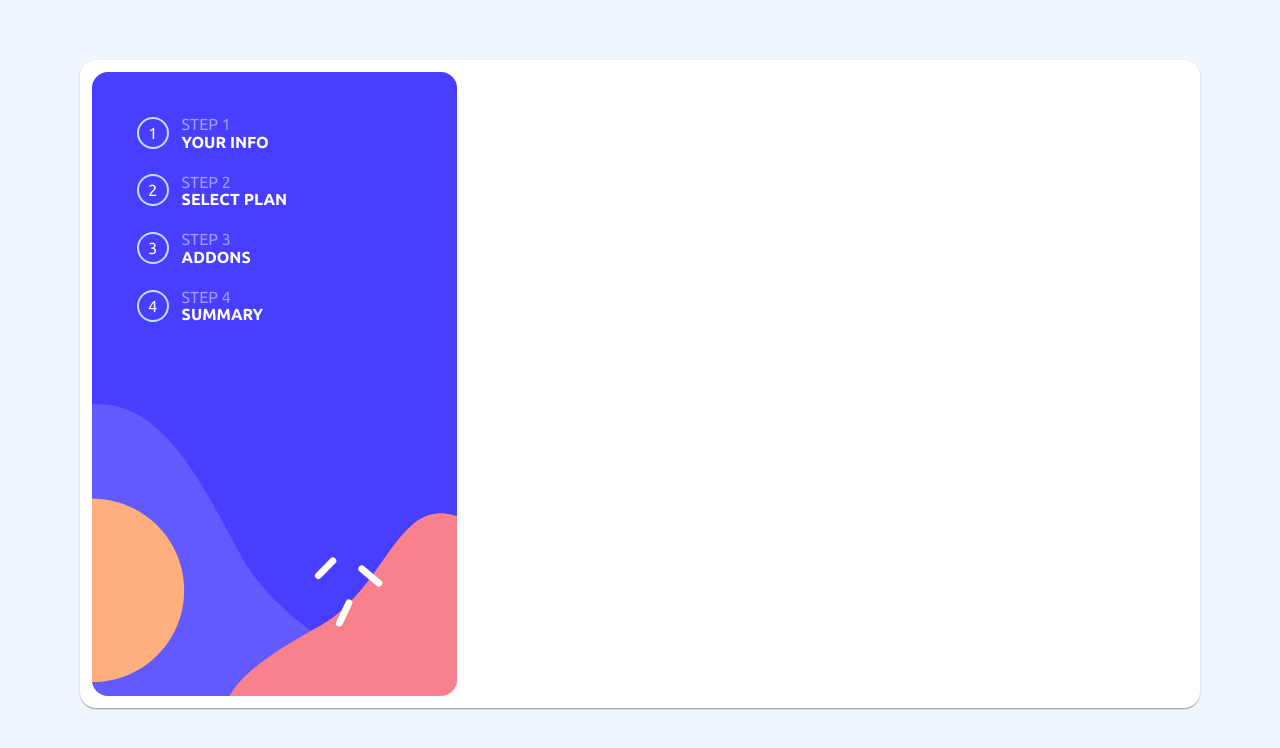
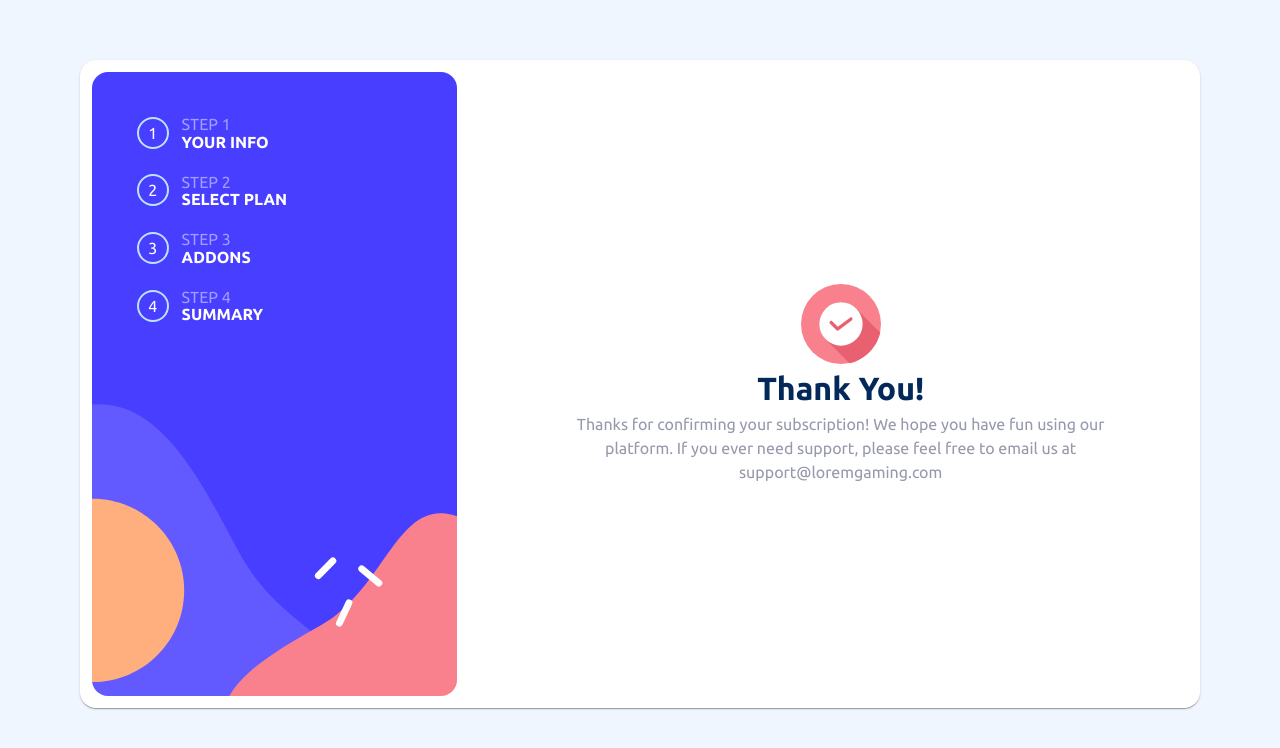
Before and after one commit to Makita7/stepForm, a Vue app: page /thank-you in a window 1280 px wide. Shown: the top 748 px of the page. Built offline with nearby package versions, Linux system fonts and the light colour scheme.

Commit message:
making thank you card

```diff
--- a/index.html
+++ b/index.html
@@ -2,7 +2,7 @@
 <html lang="en">
   <head>
     <meta charset="UTF-8">
-    <link rel="icon" href="/favicon.ico">
+    <link rel="icon" href="/src/assets/favicon-32x32.png">
     <meta name="viewport" content="width=device-width, initial-scale=1.0">
     <title>Multi-Step Form</title>
   </head>
--- a/src/pages/addonsPage.vue
+++ b/src/pages/addonsPage.vue
@@ -3,7 +3,6 @@
 import { onMounted, ref } from 'vue';
 import { usePurchaseStore } from '../stores/purchaseStore';
 
-//TODO: this variable should be in pinia so the data is shared
 const addOnsCopy: Ref<addOns[]> = ref([]);
 const store = usePurchaseStore();
 
@@ -19,9 +18,6 @@ interface addOns {
 onMounted(() => {
     addOnsCopy.value = store.addOnds;
 });
-
-
-// TODO: make a copy of the addOns and save the original list in pinia to you can have a copy before saving the list
 
 </script>
 
--- a/src/pages/summaryPage.vue
+++ b/src/pages/summaryPage.vue
@@ -4,10 +4,10 @@
     import { onMounted, ref } from 'vue';
 
     const store = usePurchaseStore();
-
     const addOns = store.addOnds.filter(i => i.added);
     const plan = store.Plans.filter(i => i.title === store.selected)
     let total: ref<number> = ref(0);
+    let dialog: boolean = ref(false);
 
     function sumTotal(){
         addOns.forEach(el => {
@@ -62,8 +62,18 @@
         <router-link to="/add-ons">
             <v-btn class="align b l" variant="text">Go Back</v-btn>
         </router-link>
-        <v-btn class="align elevation-0 b r w" color="var(--purplish-blue)" size="large">Confirm</v-btn>
+        <v-btn @click="dialog = true" class="align elevation-0 b r w" color="var(--purplish-blue)" size="large">Confirm</v-btn>
     </div>
+    <v-dialog v-model="dialog" width="20rem">
+        <v-card title="Are you sure?">
+            <div class="d-flex justify-space-evenly w-100 mb-4 mt-4">
+                <v-btn @click="dialog = false" color="var(--purplish-blue)" variant="text" class="elevation-0">No</v-btn>
+                <router-link to="/thank-you">
+                    <v-btn color="var(--purplish-blue)" variant="text" class="elevation-0">Yes</v-btn>
+                </router-link>
+            </div>
+        </v-card>
+    </v-dialog>
 </template>
 
 <style lang="scss" scoped>
--- /dev/null
+++ b/src/pages/thankYouPage.vue
@@ -0,0 +1,28 @@
+
+<script setup lang="ts">
+</script>
+
+<template>
+    <div class="d-flex mx-4 thx">
+        <img class="mx-auto" src="../assets/icon-thank-you.svg" alt="thank-you" />
+        <p class="title">Thank You!</p>
+        <p class="detail">Thanks for confirming your subscription! We hope you have fun using our platform. If you ever need support, please feel free to email us at support@loremgaming.com</p>
+    </div>
+</template>
+
+<style lang="scss" scoped>
+    .thx{
+        min-height: 100%;
+        text-align: center;
+        flex-direction: column;
+        justify-content: center;
+        img{
+            max-width: 5rem;
+        }
+        .title{
+            color: var(--marineblue);
+            font-weight: bold;
+            font-size: 2rem;
+        }
+    }
+</style>
--- a/src/router/router.js
+++ b/src/router/router.js
@@ -6,6 +6,7 @@ const routes = [
     { path: '/select-plan', component: () => import('../pages/selectPlanPage.vue') },
     { path: '/add-ons', component: () => import('../pages/addonsPage.vue' )},
     { path: '/summary', component: () => import('../pages/summaryPage.vue') },
+    { path: '/thank-you', component: () => import('../pages/thankYouPage.vue') },
 ]
 
 
```
